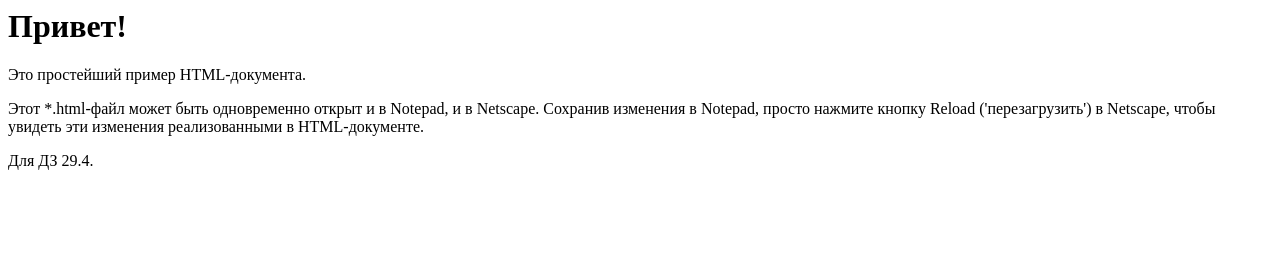
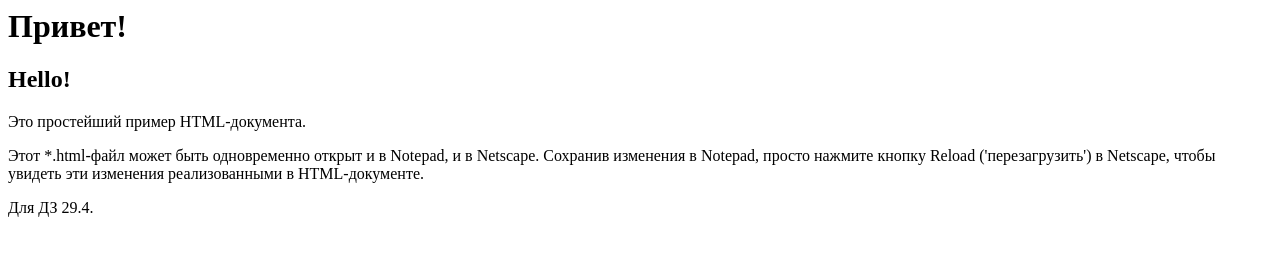
Before and after one commit to Monster731/RepoDemo, a plain HTML site: page index.html in a window 1280 px wide. Drawn offline with Linux system fonts and the light colour scheme.

Commit message:
Commit 3 Add new header H2

```diff
--- a/index.html
+++ b/index.html
@@ -4,6 +4,7 @@
 </head>
 <body>
 <H1>Привет!</H1>
+<H2>Hello!</H2>
 <P>Это простейший пример HTML-документа.</P>
 <P>Этот *.html-файл может быть одновременно открыт и в Notepad, и в Netscape. Сохранив изменения в Notepad, просто нажмите кнопку Reload ('перезагрузить') в Netscape, чтобы увидеть эти изменения реализованными в HTML-документе.</P>
 <P>Для ДЗ 29.4.</P>
```
